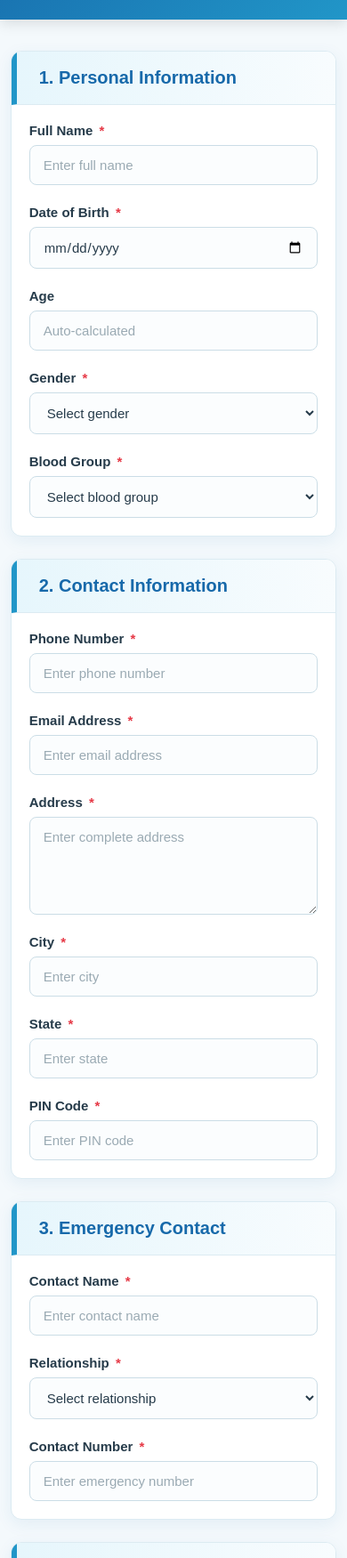
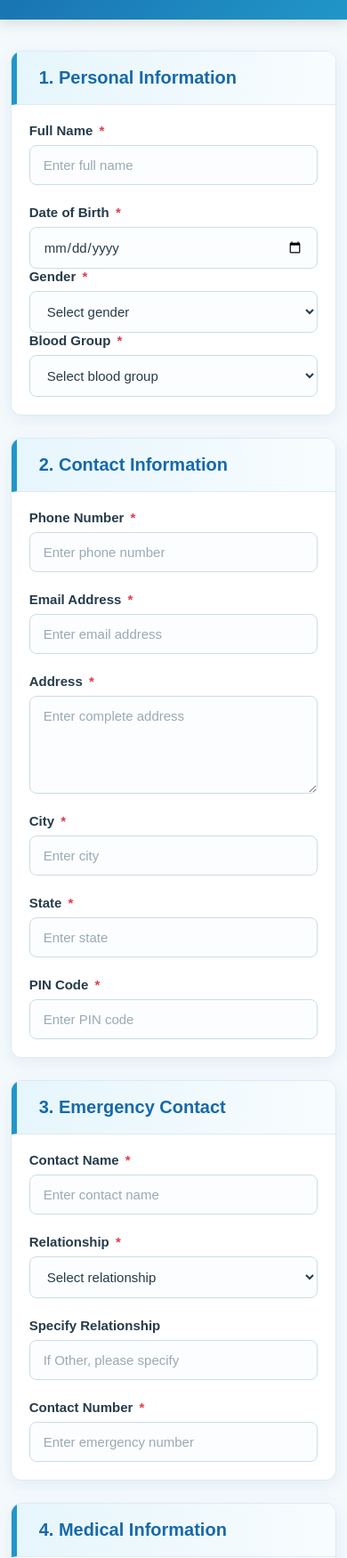
Before and after one commit to ankitasingh745/Hospital-Healthcare-Management-System, a plain HTML site: page patient/patient.html in a window 390 px wide. Shown: the part 142-1893 px from the top of the page at 89% size. Drawn offline with Linux system fonts and the light colour scheme.

Commit message:
Update patient registration form UI

```diff
--- a/patient/patient.css
+++ b/patient/patient.css
@@ -1,6 +1,3 @@
- /* =========================================
-   GLOBAL
-========================================= */
 
 * {
     margin: 0;
@@ -15,9 +12,7 @@ body {
 }
 
 
-/* =========================================
-   HEADER
-========================================= */
+
 
 .page-header {
     background: linear-gradient(135deg, #1769aa, #2196c8);
@@ -63,10 +58,6 @@ body {
 }
 
 
-/* =========================================
-   MAIN CONTAINER
-========================================= */
-
 .registration-container {
     width: 90%;
     max-width: 1050px;
@@ -74,9 +65,6 @@ body {
 }
 
 
-/* =========================================
-   FORM SECTION
-========================================= */
 
 .form-section {
     background: white;
@@ -104,10 +92,6 @@ body {
 }
 
 
-/* =========================================
-   FORM GRID
-========================================= */
-
 .form-grid {
     display: grid;
     grid-template-columns: 1fr 1fr;
@@ -125,9 +109,6 @@ body {
 }
 
 
-/* =========================================
-   LABELS
-========================================= */
 
 .form-group label {
     font-size: 15px;
@@ -143,9 +124,7 @@ body {
 }
 
 
-/* =========================================
-   INPUTS
-========================================= */
+
 
 input,
 select,
@@ -187,9 +166,6 @@ textarea {
 }
 
 
-/* =========================================
-   FORM ACTIONS
-========================================= */
 
 .form-actions {
     display: flex;
@@ -201,9 +177,6 @@ textarea {
 }
 
 
-/* =========================================
-   BUTTONS
-========================================= */
 
 .primary-btn,
 .secondary-btn {
@@ -237,10 +210,6 @@ textarea {
     background: #eef8fc;
 }
 
-
-/* =========================================
-   PREVIEW OVERLAY
-========================================= */
 
 .preview-overlay {
     position: fixed;
@@ -279,9 +248,7 @@ textarea {
 }
 
 
-/* =========================================
-   PREVIEW SECTIONS
-========================================= */
+
 
 .preview-section {
     margin: 18px 25px;
@@ -326,9 +293,7 @@ textarea {
 }
 
 
-/* =========================================
-   PREVIEW ACTIONS
-========================================= */
+
 
 .preview-actions {
     display: flex;
@@ -339,9 +304,6 @@ textarea {
 }
 
 
-/* =========================================
-   SUCCESS SCREEN
-========================================= */
 
 .success-overlay {
     position: fixed;
@@ -398,11 +360,16 @@ textarea {
 }
 
 
-/* =========================================
-   MOBILE
-========================================= */
 
 @media (max-width: 700px) {
+
+    #otherRelationship {
+    background: #fbfdfe;
+}
+
+#otherRelationship::placeholder {
+    color: #9aaab3;
+}
 
     .page-header {
         padding: 25px 20px;
--- a/patient/patient.html
+++ b/patient/patient.html
@@ -31,7 +31,7 @@
 
         <form id="patientForm">
 
-            <!-- Section 1: Personal Information -->
+
             <section class="form-section">
 
                 <div class="section-heading">
@@ -64,19 +64,7 @@
                             name="dateOfBirth"
                             required
                         >
-                    </div>
-                     <div class="form-group">
-                        <label for="age">
-                          Age
-                    </label>
-                        <input
-                         type="number"
-                         id="age"
-                         name="age"
-                          placeholder="Auto-calculated"
-                           readonly
-    >
-                             </div>
+
 
                     <div class="form-group">
                         <label for="gender">
@@ -239,7 +227,6 @@
                         >
                     </div>
 
-
  <div class="form-group">
     <label for="relationship">
         Relationship <span class="required">*</span>
@@ -256,7 +243,18 @@
     </select>
 </div>
 
+<div class="form-group">
+    <label for="otherRelationship">
+        Specify Relationship
+    </label>
 
+    <input
+        type="text"
+        id="otherRelationship"
+        name="otherRelationship"
+        placeholder="If Other, please specify"
+    >
+</div>
                     <div class="form-group">
                         <label for="emergencyPhone">
                             Contact Number <span class="required">*</span>
@@ -388,7 +386,5 @@
     </main>
 
 
-    <script src="patient.js"></script>
-
 </body>
 </html>
```
Lines whose indentation alone changed are shown as unchanged.
